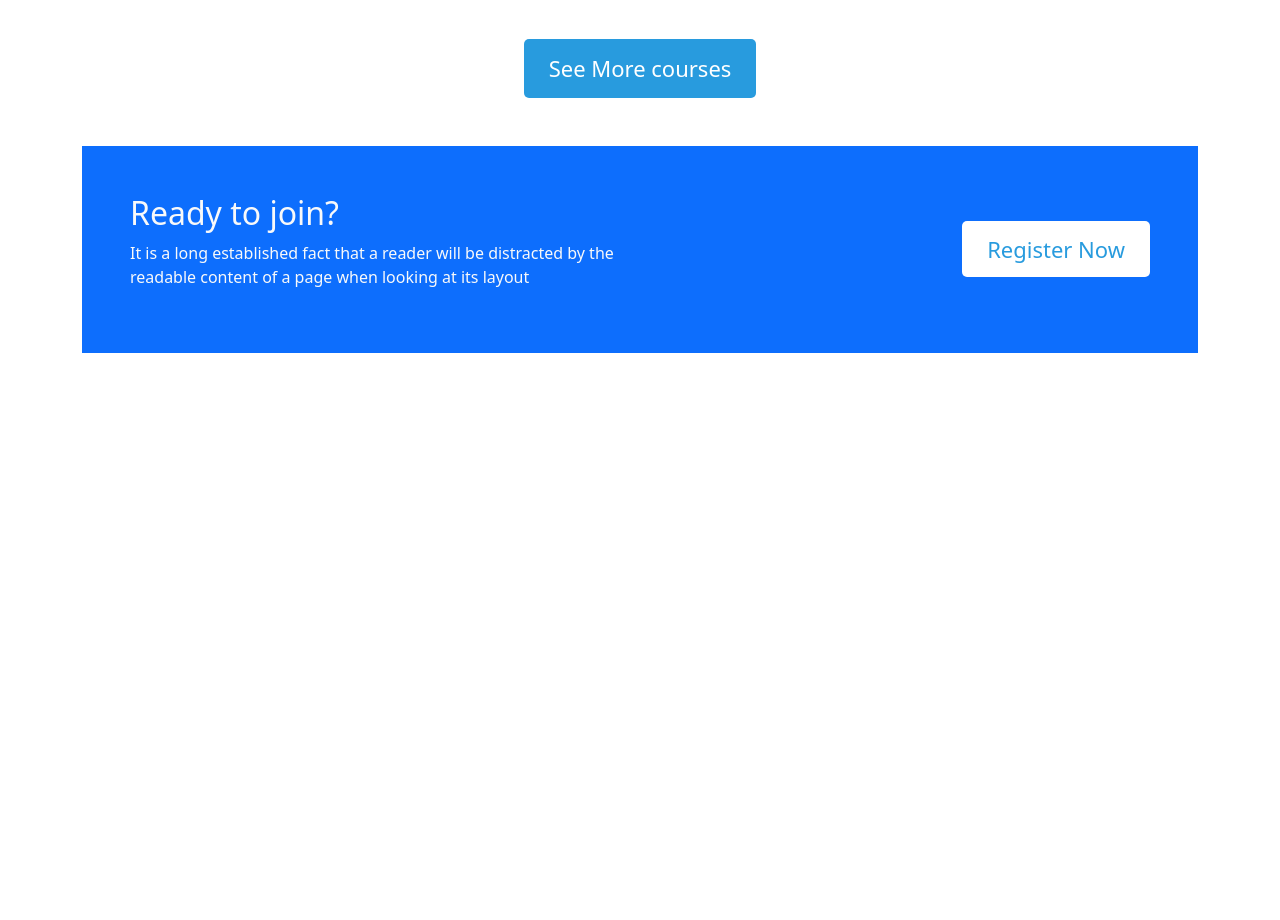
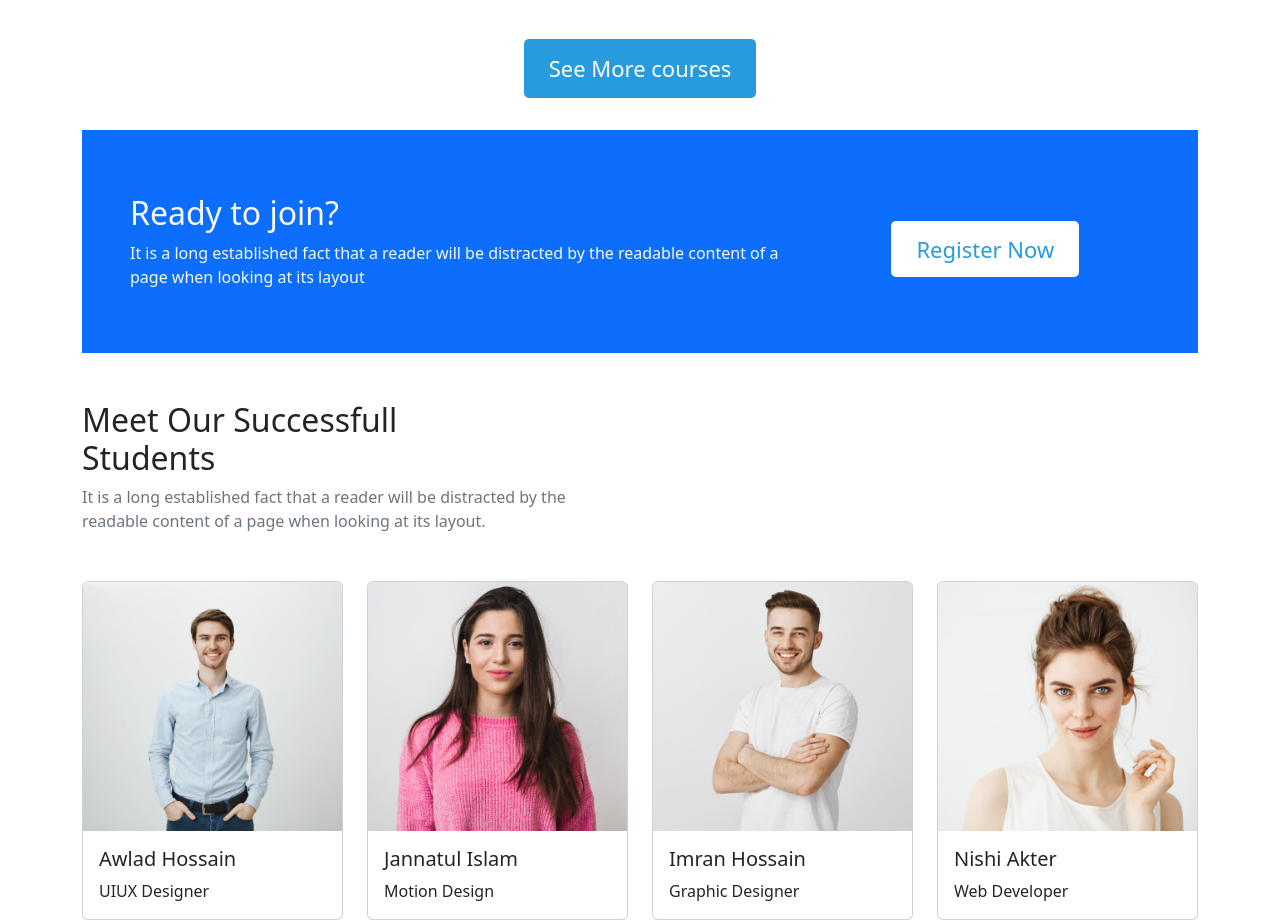
Before and after one commit to Shahareyer/it-center, a plain HTML site: page index.html in a window 1280 px wide. Shown: the part 1700-2620 px from the top of the page. Before the commit the page ends 2053 px from the top, so only its background shows below. Drawn offline with nearby package versions, Linux system fonts and the light colour scheme.

Commit message:
added success student

```diff
--- a/index.html
+++ b/index.html
@@ -64,8 +64,8 @@
                 </div>
                 <div class="carousel-inner">
                     <div class="carousel-item active" data-bs-interval="10000">
-                        <img src="images/cover/cover-1.png" class="d-block w-100 rounded banner" alt="...">
-                        <div class="carousel-caption d-none d-md-block banner-font">
+                        <img src="images/cover/cover-1.png" class="d-block w-100 rounded banner img-fluid" alt="...">
+                        <div class="carousel-caption">
                             <h1 class="heading-size text-light">Get Started Digital Learning</h1>
                             <p class=" text-light">It is a long established fact that a reader will be distracted by
                                 the
@@ -76,7 +76,7 @@
                     </div>
                     <div class="carousel-item" data-bs-interval="2000">
                         <img src="images/cover/cover-2.jpg" class="d-block w-100 banner rounded banner" alt="...">
-                        <div class="carousel-caption d-none d-md-block banner-font">
+                        <div class="carousel-caption">
                             <h1 class="heading-size text-light">Get Started Digital Learning</h1>
                             <p class="text-light">It is a long established fact that a reader will be distracted by
                                 the
@@ -87,7 +87,7 @@
                     </div>
                     <div class="carousel-item banner">
                         <img src="images/cover/cover-3.jpg" class="d-block w-100 rounded banner rounded" alt="...">
-                        <div class="carousel-caption d-none d-md-block banner-font">
+                        <div class="carousel-caption">
                             <h1 class="heading-size text-light">Get Started Digital Learning</h1>
                             <p class="text-light">It is a long established fact that a reader will be distracted by
                                 the
@@ -109,6 +109,7 @@
                 </button>
             </div>
         </section>
+        <!-- slider end  -->
     </header>
     <main class="container">
         <!-- main section start -->
@@ -125,7 +126,7 @@
 
         </section>
         <!-- see more courses -->
-        <section class="mb-5">
+        <section class="my-5">
             <div class="row  row-cols-lg-2 row-cols-md-1 row-cols-1 gy-2">
                 <div class="col">
                     <div class="card mb-3" style="max-width: 540px;">
@@ -233,21 +234,70 @@
             <div class="d-flex justify-content-center pt-5">
                 <button class="It-button">See More courses</button>
             </div>
-        </section>
-        <!-- start register section -->
-        <section class="bg-primary">
-            <div class="d-flex align-items-center justify-content-between p-5">
-                <div class="w-50">
-                    <h2 class="text-light">Ready to join?</h2>
-                    <p class="text-light">It is a long established fact that a reader will be distracted by the
-                        readable content of a page when looking at its layout</p>
-                </div>
-                <div class="fluid">
-                    <a class="register-btn" href="">Register Now</a>
+            <!-- start register section -->
+            <div class="bg-primary my-5">
+                <div class="row align-items-center text-lg-start text-md-center text-center g-3 p-5">
+                    <div class="col-lg-8">
+                        <h2 class="text-light">Ready to join?</h2>
+                        <p class="text-light">It is a long established fact that a reader will be distracted by the
+                            readable content of a page when looking at its layout</p>
+                    </div>
+                    <div class="col-lg-4 text-center">
+                        <a class="register-btn" href="registeer.html">Register Now</a>
+                    </div>
                 </div>
             </div>
         </section>
         <!-- end register section -->
+
+        <!-- meet student success start -->
+        <section>
+            <div>
+                <h2 class="h2">Meet Our Successfull <br> Students</h2>
+                <p class="text-secondary">It is a long established fact that a reader will be distracted by the <br>
+                    readable content of a page when looking at its layout.</p>
+            </div>
+            <div class="mt-5 row d-flex">
+                <div class="col-lg-3 col-md-6 col-sm-12">
+                    <div class="card">
+                        <img src="images/student/student-1.png" class="card-img-top" alt="...">
+                        <div class="card-body">
+                            <h5 class="card-title">Awlad Hossain</h5>
+                            <p class="card-text">UIUX Designer</p>
+                        </div>
+                    </div>
+                </div>
+                <div class="col-lg-3 col-md-6 col-sm-12">
+                    <div class="card">
+                        <img src="images/student/student-2.png" class="card-img-top" alt="...">
+                        <div class="card-body">
+                            <h5 class="card-title">Jannatul Islam</h5>
+                            <p class="card-text">Motion Design</p>
+                        </div>
+                    </div>
+                </div>
+                <div class="col-lg-3 col-md-6 col-sm-12">
+                    <div class="card">
+                        <img src="images/student/student-3.png" class="card-img-top" alt="...">
+                        <div class="card-body">
+                            <h5 class="card-title">Imran Hossain</h5>
+                            <p class="card-text">Graphic Designer</p>
+                        </div>
+                    </div>
+                </div>
+                <div class="col-lg-3 col-md-6 col-sm-12">
+                    <div class="card">
+                        <img src="images/student/student-4.png" class="card-img-top" alt="...">
+                        <div class="card-body">
+                            <h5 class="card-title">Nishi Akter</h5>
+                            <p class="card-text">Web Developer</p>
+                        </div>
+                    </div>
+                </div>
+            </div>
+            </div>
+        </section>
+        <!-- meet student success end -->
     </main>
     <script src="https://cdn.jsdelivr.net/npm/bootstrap@5.2.0/dist/js/bootstrap.bundle.min.js"
         integrity="sha384-A3rJD856KowSb7dwlZdYEkO39Gagi7vIsF0jrRAoQmDKKtQBHUuLZ9AsSv4jD4Xa"
```
